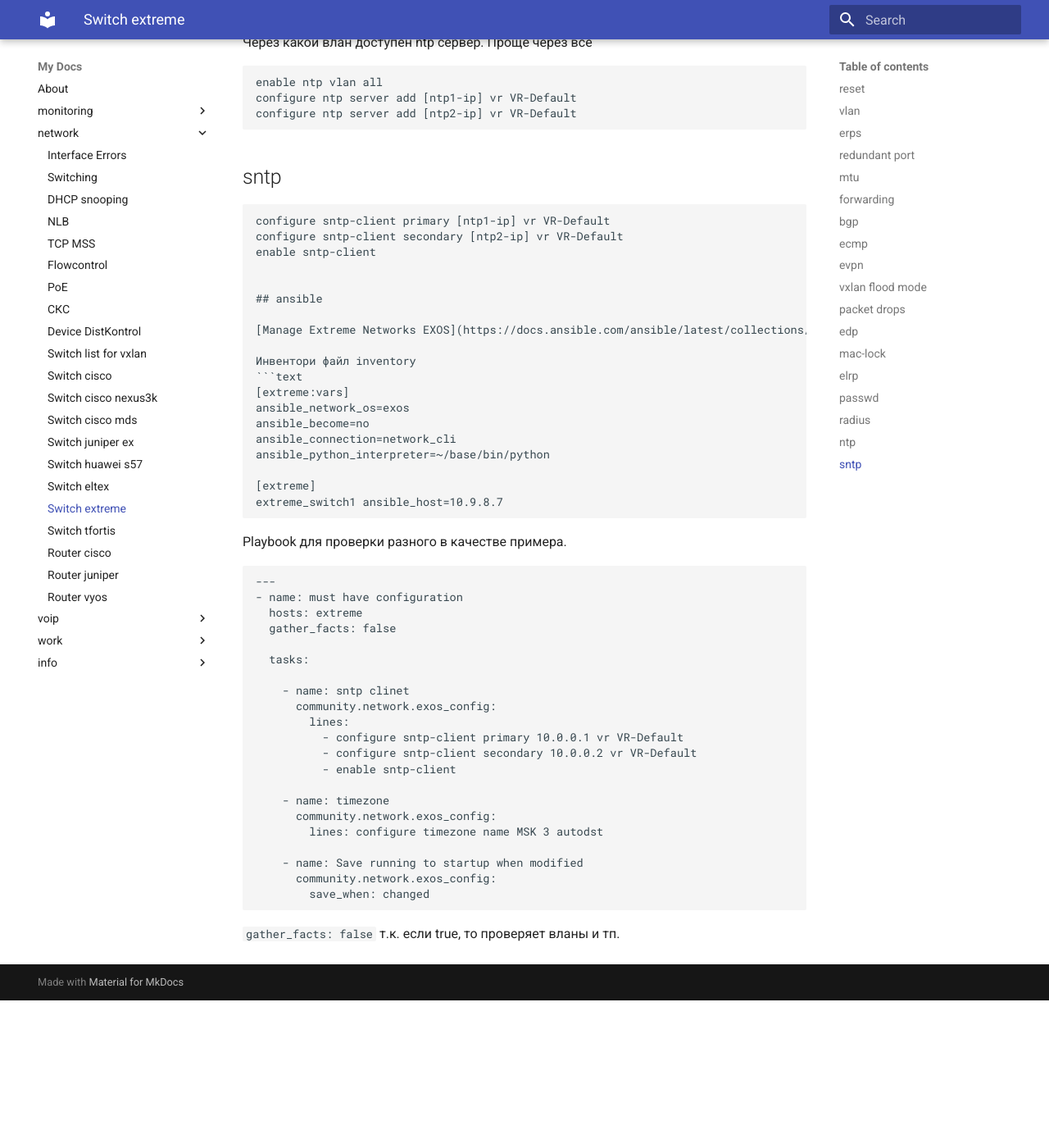
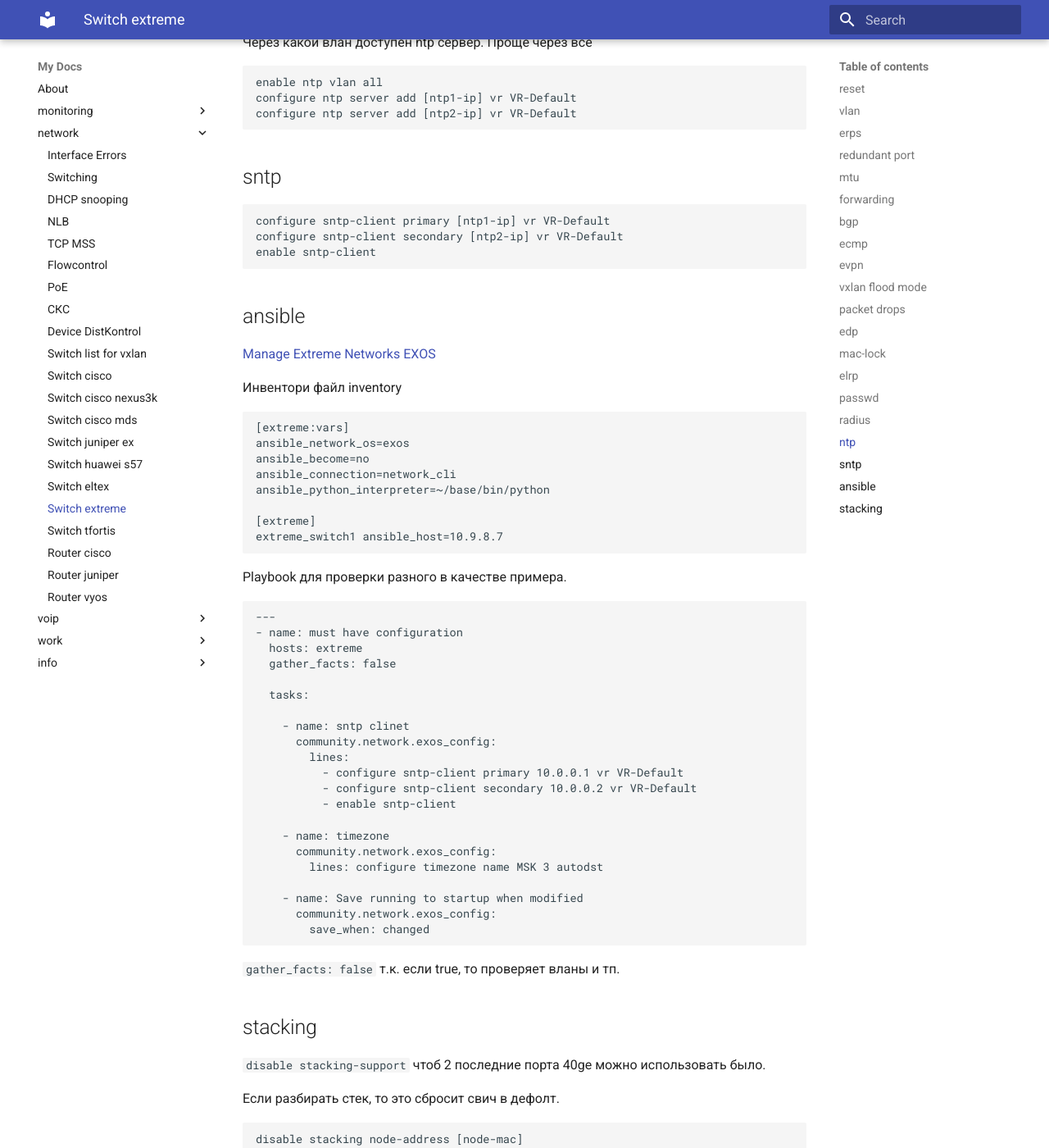
Before and after one commit to v98765/v98765.github.io, an MkDocs documentation site: the page built from docs/network/extreme.md, in a window 1280 px wide and 1400 px high, scrolled down 8452 px. Shown: the whole window at 82% size. Built offline with MkDocs 1.6.1 and Material for MkDocs 9.7.7, drawn with Linux system fonts in a browser that asks for light colours; before the commit the page ends 9672 px from its top, so only the background shows below that; some of the changed text lies outside the part shown.

Commit message:
network/extreme.md stacking

````diff
--- a/docs/network/extreme.md
+++ b/docs/network/extreme.md
@@ -360,7 +360,7 @@
 configure sntp-client primary [ntp1-ip] vr VR-Default
 configure sntp-client secondary [ntp2-ip] vr VR-Default
 enable sntp-client
-
+```
 
 ## ansible
 
@@ -403,3 +403,13 @@
 ```
 
 `gather_facts: false` т.к. если true, то проверяет вланы и тп.
+
+## stacking
+
+`disable stacking-support` чтоб 2 последние порта 40ge можно использовать было.
+
+Если разбирать стек, то это сбросит свич в дефолт.
+```text
+disable stacking node-address [node-mac]
+reboot node-address [node-mac]
+```
````
